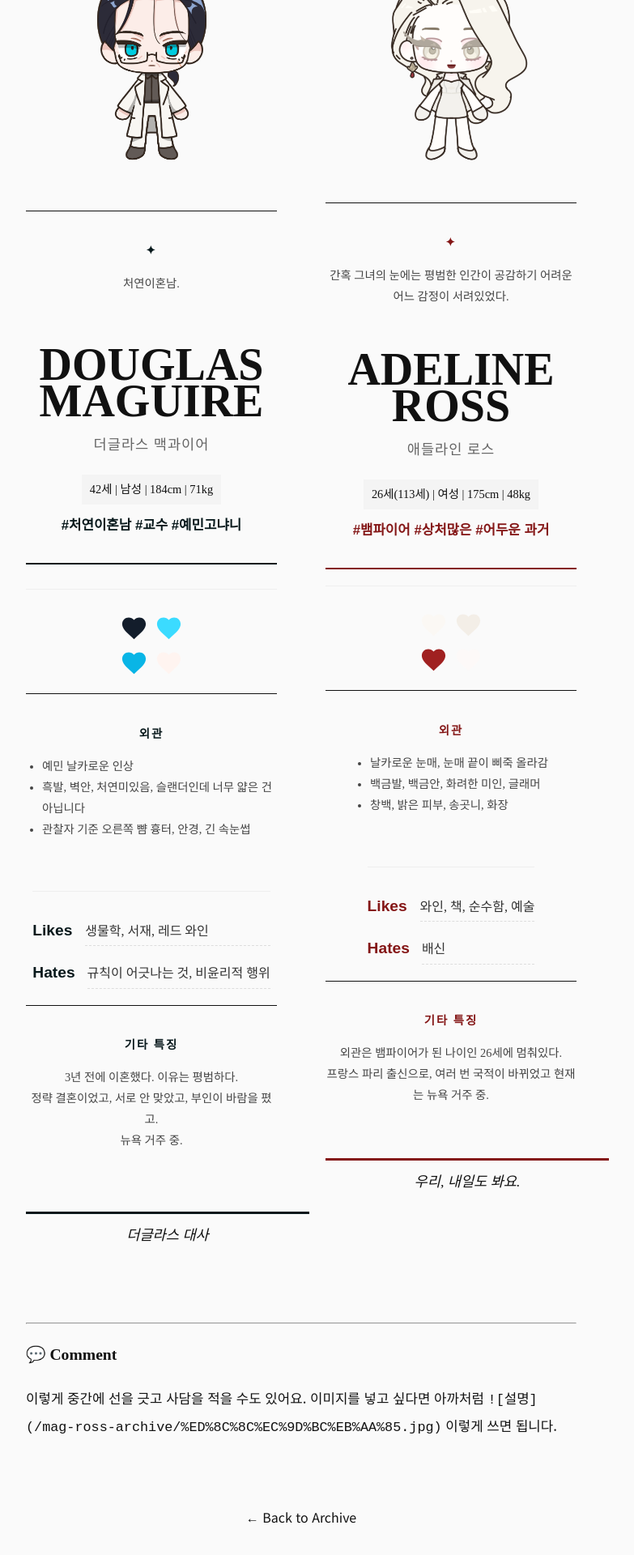
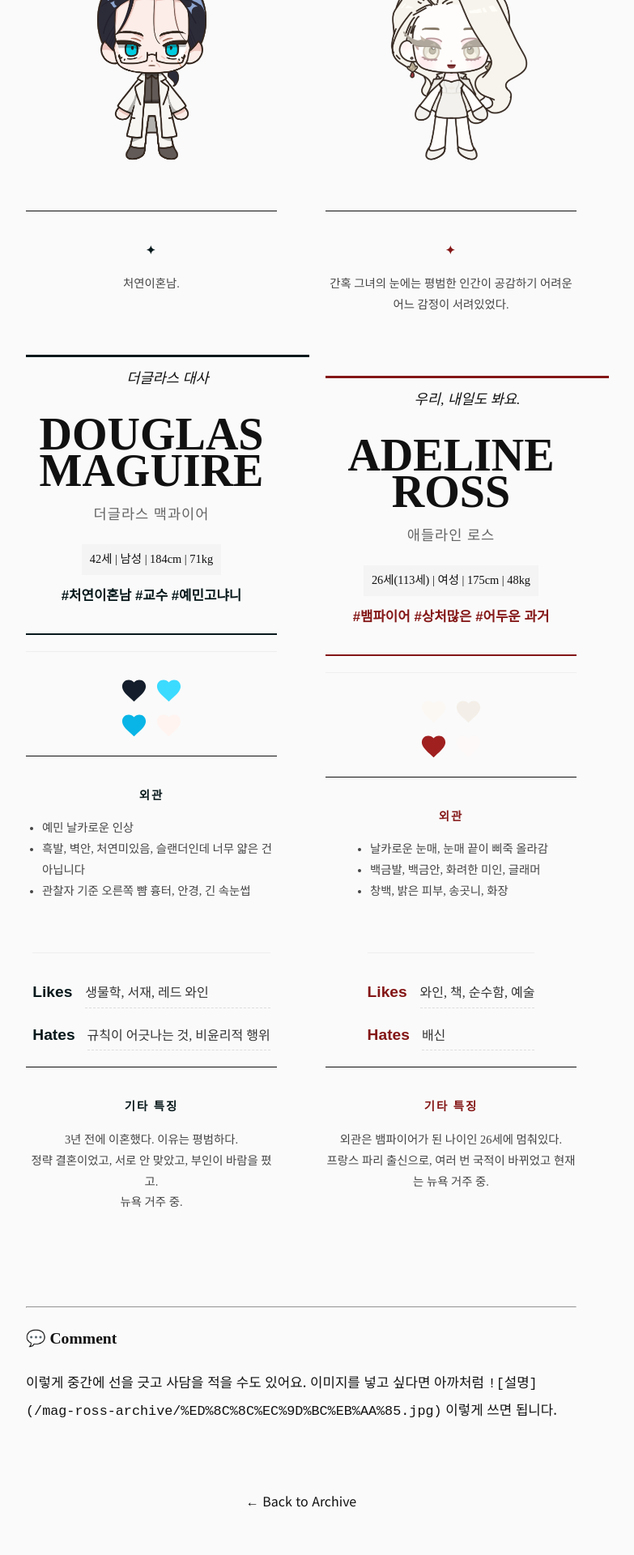
Before and after one commit to narelim/mag-ross-archive, a Jekyll site: the page built from _posts/2025-12-17-original42113.md, in a window 1280 px wide. Shown: the part 861-2781 px from the top of the page at 81% size, without its empty margins (268-1051 px from the left). Built offline with Jekyll 4.4.1, drawn with Linux system fonts in a browser that asks for light colours; some web fonts are replaced.

Commit message:
Update 2025-12-17-original42113.md

```diff
--- a/_posts/2025-12-17-original42113.md
+++ b/_posts/2025-12-17-original42113.md
@@ -30,6 +30,8 @@ image: "thumb_original42113.png"
                 처연이혼남.
             </p>
         </div>
+    </div>
+    <div class="sheet-right">
         <div class="sheet-header">
             <h1 class="sheet-name">DOUGLAS MAGUIRE</h1>
             <div class="sheet-sub">더글라스 맥과이어</div>
@@ -76,7 +78,7 @@ image: "thumb_original42113.png"
     </div>
 </div>
 <div class="char-sheet-container" style="--bubble-bg: #841616;">
-    <div class="sheet-right">
+    <div class="sheet-left">
         <div class="sheet-bubble">우리, 내일도 봐요.</div>
         <div class="sheet-full-body">
             <img src="{{ '/assets/profile/adele_original.png' | relative_url }}" alt="애들라인 전신">
@@ -87,6 +89,8 @@ image: "thumb_original42113.png"
                 간혹 그녀의 눈에는 평범한 인간이 공감하기 어려운 어느 감정이 서려있었다.
             </p>
         </div>
+    </div>
+        <div class="sheet-right">
         <div class="sheet-header">
             <h1 class="sheet-name">ADELINE ROSS</h1>
             <div class="sheet-sub">애들라인 로스</div>
```
